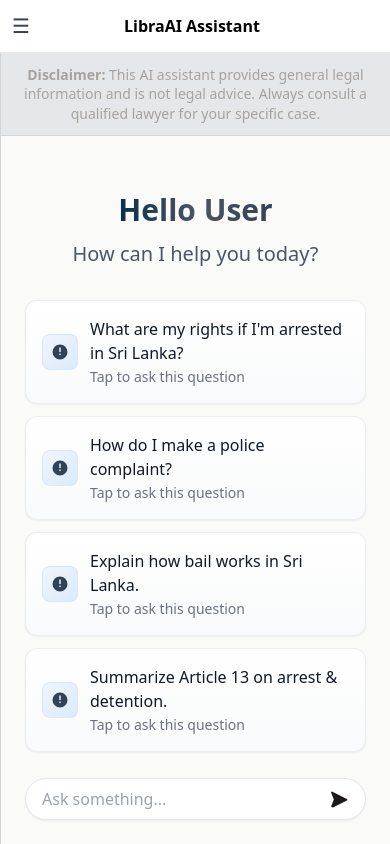
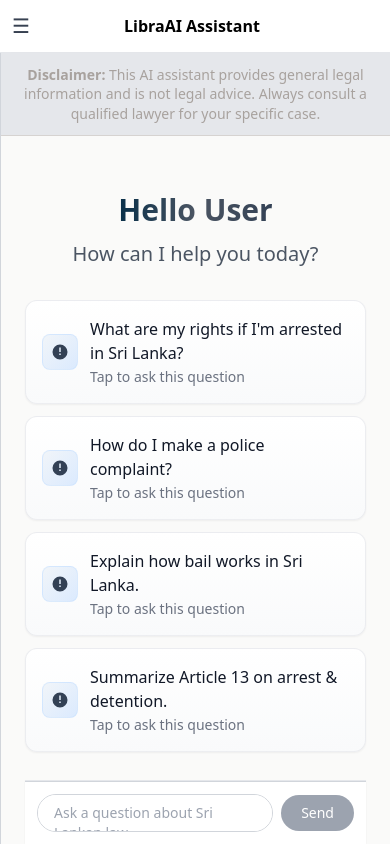
Before and after one commit to HashirAhamed/LawAI, a React (Vite) app in the folder frontend/client/: page / in a window 390 px wide. Built offline with nearby package versions, Linux system fonts and the light colour scheme; no server answers.

Commit message:
fixed Startup UI(suggestions)

```diff
--- a/frontend/client/src/components/ChatWindow.jsx
+++ b/frontend/client/src/components/ChatWindow.jsx
@@ -27,9 +27,11 @@ function ChatWindow({
       {!activeConversation ? (
         <div className="flex-grow justify-center overflow-y-auto">
           <EmptyState
-            userName="User"              // or derive from profile later
-            onSend={(prompt) => onSend(prompt)}
-          />
+            value={input}
+            onChange={setInput}
+            onSubmit={onSend}
+            disabled={isStreaming}
+            userName="User" />
         </div>
       ) : (
         <>
--- a/frontend/client/src/components/EmptyState.jsx
+++ b/frontend/client/src/components/EmptyState.jsx
@@ -1,6 +1,13 @@
 import React, { useState } from "react";
+import MessageInput from "./MessageInput";
 
-export default function EmptyState({ onSend, userName = "there" }) {
+export default function EmptyState({
+    value,
+    onChange,
+    onSubmit,
+    disabled,
+    userName,
+}) {
     const [input, setInput] = useState("");
 
     const suggestions = [
@@ -10,17 +17,9 @@ export default function EmptyState({ onSend, userName = "there" }) {
         "Summarize Article 13 on arrest & detention.",
     ];
 
-    const handleSubmit = (e) => {
-        e.preventDefault();
-        const text = input.trim();
-        if (!text) return;
-        onSend(text);
-        setInput("");
-    };
-
     return (
         <div className="flex flex-col h-full justify-between px-6 sm:px-10 pb-safe">
-            {/* --- Greeting --- */}
+            {/* Greeting */}
             <div className="pt-14 md:pt-20 text-center">
                 <h1 className="text-3xl sm:text-4xl font-bold">
                     <span className="bg-gradient-to-r from-sky-950 via-gray-600 to-slate-700 bg-clip-text text-transparent">
@@ -31,23 +30,18 @@ export default function EmptyState({ onSend, userName = "there" }) {
                     How can I help you today?
                 </p>
 
-                {/* --- Suggestion Cards --- */}
+                {/* Suggestions */}
                 <div className="mt-8 grid grid-cols-1 sm:grid-cols-2 lg:grid-cols-3 gap-3 sm:gap-4 max-w-4xl mx-auto">
                     {suggestions.map((s, i) => (
                         <button
+                            type="button"
                             key={i}
-                            onClick={() => onSend(s)}
+                            onClick={() => {console.log('suggestion click', s);onSubmit(s);}}
                             className="group text-left rounded-xl border border-gray-200/70 bg-gradient-to-b from-white to-gray-50 hover:from-white hover:to-white shadow-sm hover:shadow-md transition-all p-4"
                         >
                             <div className="flex items-center gap-3">
                                 <div className="shrink-0 rounded-lg p-2 bg-gradient-to-br from-slate-100 to-blue-100 border border-blue-200/40">
-                                    <svg
-                                        width="18"
-                                        height="18"
-                                        viewBox="0 0 24 24"
-                                        fill="currentColor"
-                                        className="text-slate-700"
-                                    >
+                                    <svg width="18" height="18" viewBox="0 0 24 24" fill="currentColor" className="text-slate-700">
                                         <path d="M12 2a10 10 0 1 0 .001 20.001A10 10 0 0 0 12 2zm1 14h-2v-2h2v2zm0-4h-2V6h2v6z" />
                                     </svg>
                                 </div>
@@ -65,35 +59,16 @@ export default function EmptyState({ onSend, userName = "there" }) {
                 </div>
             </div>
 
-            {/* --- Bottom Search Bar --- */}
-            <div className="mt-auto mb-6 sm:mb-8 flex justify-center">
-                <form
-                    onSubmit={handleSubmit}
-                    className="w-full sm:w-[85%] md:w-[70%] flex items-center bg-white border border-gray-200 rounded-full shadow-sm px-4 py-2 focus-within:ring-2 focus-within:ring-stone-800 transition-all"
-                >
-                    <input
-                        type="text"
-                        placeholder="Ask something..."
-                        value={input}
-                        onChange={(e) => setInput(e.target.value)}
-                        className="flex-grow border-none outline-none bg-transparent text-gray-700 placeholder-gray-400 text-base"
+            {/* Bottom search bar reusing MessageInput */}
+            <div className="sticky bottom-0 bg-white border-t border-gray-200 shadow-sm">
+                <div className="pb-safe">
+                    <MessageInput
+                        value={value}
+                        onChange={onChange}
+                        onSubmit={onSubmit}
+                        disabled={disabled}
                     />
-                    <button
-                        type="submit"
-                        className="ml-2 text-stone-900 hover:text-stone-600 transition-colors"
-                        title="Send"
-                    >
-                        <svg
-                            xmlns="http://www.w3.org/2000/svg"
-                            fill="currentColor"
-                            viewBox="0 0 20 20"
-                            width="20"
-                            height="20"
-                        >
-                            <path d="M2.94 17.94a.75.75 0 0 1-.68-1.03l2.58-6.45-2.58-6.37A.75.75 0 0 1 3.9 3.1l14 7a.75.75 0 0 1 0 1.34l-14 7a.74.74 0 0 1-.32.08z" />
-                        </svg>
-                    </button>
-                </form>
+                </div>
             </div>
         </div>
     );
--- a/frontend/client/src/pages/ChatPage.jsx
+++ b/frontend/client/src/pages/ChatPage.jsx
@@ -17,24 +17,34 @@ function ChatPage() {
     const [input, setInput] = useState("");
     const [sidebarOpen, setSidebarOpen] = useState(false);
     const [isStreaming, setIsStreaming] = useState(false);
+    const suppressNextFetchRef = useRef(false);
 
+    // hard guard against double send in dev/StrictMode
+    const sendingRef = useRef(false);
+    const uid = () => `${Date.now()}_${Math.random().toString(36).slice(2, 8)}`;
 
-    // load convos on mount
+    // Load conversations on mount
     useEffect(() => {
         (async () => {
             const convos = await getConversations();
-            setConversations(convos);
+            setConversations(convos || []);
         })();
     }, []);
 
-    // load messages when active convo changes
+    // Load messages when active convo changes
     useEffect(() => {
-        if (!activeConversation) return;
         (async () => {
-            setIsStreaming(true);
+            if (!activeConversation?._id) {
+                setMessages([]);
+                return;
+            }
+            if (suppressNextFetchRef.current) {
+                suppressNextFetchRef.current = false;
+                return;
+            }
+
             const msgs = await getMessages(activeConversation._id);
-            setMessages(msgs);
-            setIsStreaming(false);
+            setMessages(msgs || []);
         })();
     }, [activeConversation]);
 
@@ -46,73 +56,8 @@ function ChatPage() {
     };
 
     const handleSelectChat = (chat) => {
+        if (!chat?._id) return;
         setActiveConversation(chat);
-    };
-
-    const sendingRef = useRef(false); // hard guard against double send in dev/StrictMode
-    const uid = () => `${Date.now()}_${Math.random().toString(36).slice(2, 8)}`;
-
-    const handleSend = async (messageText) => {
-        const text = (messageText ?? "").trim();
-        if (!text || !activeConversation?._id) return;
-
-        if (sendingRef.current) return;
-        sendingRef.current = true;
-
-        // 1) add user message
-        const userId = `u_${uid()}`;
-        const userMsg = { _id: userId, role: "user", parts: [{ text }] };
-        setMessages((prev) => [...prev, userMsg]);
-        setInput("");
-
-        // 2) add a single AI placeholder
-        const aiId = `m_${uid()}`;
-        setMessages((prev) => [...prev, { _id: aiId, role: "model", parts: [{ text: "" }] }]);
-
-        // 3) auto-title first time
-        if (!activeConversation.title || activeConversation.title === "New chat") {
-            const guess = text.split(/\s+/).slice(0, 6).join(" ");
-            const short = (guess.length > 48 ? guess.slice(0, 48) + "…" : guess) || "New chat";
-            setConversations((prev) =>
-                prev.map((c) => (c._id === activeConversation._id ? { ...c, title: short } : c))
-            );
-            // fire-and-forget
-            renameConversation(activeConversation._id, short).catch(() => { });
-        }
-
-        setIsStreaming(true);
-        try {
-            for await (const piece of sendMessages(activeConversation._id, text)) {
-                // append each delta to the placeholder
-                setMessages((prev) => {
-                    const next = [...prev];
-                    const idx = next.findIndex((m) => m._id === aiId);
-                    if (idx !== -1) {
-                        next[idx] = {
-                            ...next[idx],
-                            parts: [{ text: next[idx].parts[0].text + piece }],
-                        };
-                    }
-                    return next;
-                });
-            }
-        } catch (err) {
-            console.error("Streaming error:", err);
-            setMessages((prev) => {
-                const next = [...prev];
-                const idx = next.findIndex((m) => m._id === aiId);
-                if (idx !== -1) {
-                    next[idx] = {
-                        ...next[idx],
-                        parts: [{ text: "Sorry, I ran into a streaming error. Please try again." }],
-                    };
-                }
-                return next;
-            });
-        } finally {
-            setIsStreaming(false);
-            sendingRef.current = false;
-        }
     };
 
     const handleDeleteChat = async (chat) => {
@@ -120,9 +65,7 @@ function ChatPage() {
         if (!ok) return;
         try {
             await deleteConversation(chat._id);
-            // remove from local state
             setConversations((prev) => prev.filter((c) => c._id !== chat._id));
-            // if we deleted the active one, clear selection
             if (activeConversation?._id === chat._id) {
                 setActiveConversation(null);
                 setMessages([]);
@@ -135,27 +78,101 @@ function ChatPage() {
 
     const handleRename = async (id, title) => {
         // optimistic UI update
-        setConversations(prev =>
-            prev.map(c => (c._id === id ? { ...c, title } : c))
-        );
+        setConversations((prev) => prev.map((c) => (c._id === id ? { ...c, title } : c)));
         try {
             await renameConversation(id, title);
         } catch (e) {
-            // rollback if needed
-            setConversations(prev =>
-                prev.map(c => (c._id === id ? { ...c, title: "New chat" } : c))
-            );
+            // rollback to a safe default if rename fails
+            setConversations((prev) => prev.map((c) => (c._id === id ? { ...c, title: "New chat" } : c)));
+        }
+    };
+
+    // Ensure a conversation exists; if not, create one with a smart initial title
+    const ensureConversation = async (seedText) => {
+        if (activeConversation?._id) return activeConversation;
+
+        const guess = seedText.split(/\s+/).slice(0, 6).join(" ");
+        const title = (guess && (guess.length > 48 ? guess.slice(0, 48) + "…" : guess)) || "New chat";
+
+        const created = await createConversation(title);
+
+        // ⬇️ IMPORTANT: skip the very next fetch triggered by setActiveConversation
+        suppressNextFetchRef.current = true;
+
+        setConversations((prev) => [created, ...prev]);
+        setActiveConversation(created);
+        return created;
+    };
+
+
+    const handleSend = async (messageText) => {
+        const text = (messageText ?? input ?? "").trim();
+        if (!text) return;
+        if (sendingRef.current) return;
+        sendingRef.current = true;
+
+        try {
+            // 1) Ensure we have a conversation
+            const convo = await ensureConversation(text);
+
+            // 2) Append user + single AI placeholder
+            const userId = `u_${uid()}`;
+            const aiId = `m_${uid()}`;
+            setMessages((prev) => [
+                ...prev,
+                { _id: userId, role: "user", parts: [{ text }] },
+                { _id: aiId, role: "model", parts: [{ text: "" }] },
+            ]);
+            setInput("");
+
+            // 3) If server created with generic title, auto-name optimistically
+            if (!convo.title || convo.title === "New chat") {
+                const guess = text.split(/\s+/).slice(0, 6).join(" ");
+                const short = (guess.length > 48 ? guess.slice(0, 48) + "…" : guess) || "New chat";
+                setConversations((prev) => prev.map((c) => (c._id === convo._id ? { ...c, title: short } : c)));
+                // Fire-and-forget server rename
+                renameConversation(convo._id, short).catch(() => { });
+            }
+
+            // 4) Stream the answer
+            setIsStreaming(true);
+            for await (const piece of sendMessages(convo._id, text)) {
+                setMessages((prev) => {
+                    const next = [...prev];
+                    const idx = next.findIndex((m) => m._id === aiId);
+                    if (idx !== -1) {
+                        next[idx] = {
+                            ...next[idx],
+                            parts: [{ text: (next[idx].parts?.[0]?.text || "") + piece }],
+                        };
+                    }
+                    return next;
+                });
+            }
+        } catch (err) {
+            console.error("Streaming error:", err);
+            // Replace the placeholder with an error if something failed
+            setMessages((prev) => {
+                const next = [...prev];
+                const last = next[next.length - 1];
+                if (last?.role === "model") {
+                    last.parts = [{ text: "Sorry, I ran into a streaming error. Please try again." }];
+                }
+                return next;
+            });
+        } finally {
+            setIsStreaming(false);
+            sendingRef.current = false;
         }
     };
 
     return (
         <div className="flex flex-col md:flex-row h-screen w-full bg-gray-200 font-sans overflow-hidden">
-
             {/* SIDEBAR — collapsible on mobile */}
             <div
                 className={`fixed md:static top-0 left-0 z-40 w-64 h-full bg-white border-r border-gray-300 transform
-      ${sidebarOpen ? "translate-x-0" : "-translate-x-full"}
-      md:translate-x-0 transition-transform duration-300 ease-in-out`}
+        ${sidebarOpen ? "translate-x-0" : "-translate-x-full"}
+        md:translate-x-0 transition-transform duration-300 ease-in-out`}
             >
                 <Sidebar
                     conversations={conversations}
@@ -173,7 +190,6 @@ function ChatPage() {
 
             {/* CHAT AREA */}
             <div className="flex-1 flex flex-col h-screen md:h-full relative">
-
                 {/* MOBILE HEADER */}
                 <div className="flex items-center justify-between p-3 border-b bg-white md:hidden">
                     <button
@@ -198,7 +214,6 @@ function ChatPage() {
             </div>
         </div>
     );
-
 }
 
 export default ChatPage;
```
